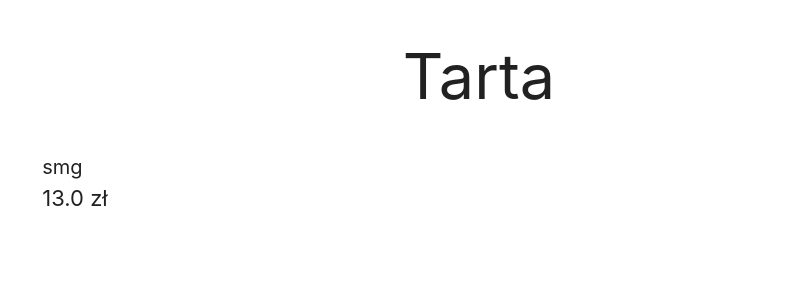
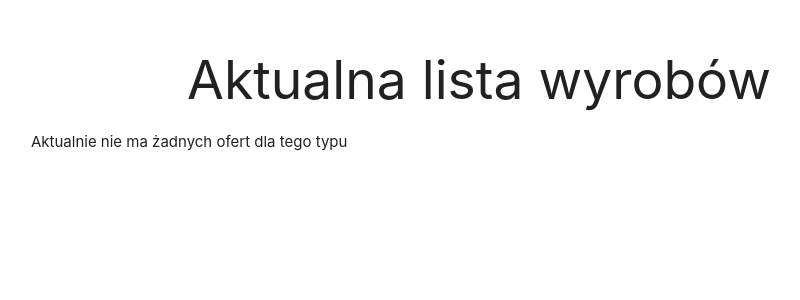
Before and after one commit to mariuszkrzyzopolski/SweetSite, a Django app: page /4 in a window 1280 px wide. Shown: the top 300 px of the page, without its empty margins (161-961 px from the left). Run offline with Django 3.2, Linux system fonts and the light colour scheme; data comes from the database, SQL or seed files in the repository.

Commit message:
menu and cards

```diff
--- a/SweetOffer/templates/SweetOffer/detail.html
+++ b/SweetOffer/templates/SweetOffer/detail.html
@@ -1,14 +1,14 @@
 {% extends "base.html" %}
 {% block content %}
-<h1 class="col s12 truncate center-align">{{ offer.title }}</h1>
+<h1 class="col s12 center-align">{{ offer.title }}</h1>
 <div class="col s12">{{ offer.offer_text }}</div>
-<ul class="col s5">
+<ul class="col s6">
     {% for description in offer.description_set.all %}
         <li style="font-size:20px">{{ description.description_text }}</li>
     {% endfor %}
     <li style="font-size:22px">{{ offer.sum_price }} zł</li>
 </ul>
 {% for image in offer.image_set.all %}
-<img class="col s5 hoverable" src="{{ image.image_link }}.jpg">
+<img class="col s6 hoverable" src="{{ image.image_link }}.jpg">
 {% endfor %}
 {% endblock %}
--- /dev/null
+++ b/SweetOffer/templates/SweetOffer/offer_list.html
@@ -0,0 +1,13 @@
+{% extends "base.html" %}
+{% block content %}
+<h2 class="col s12 center-align">Aktualna lista wyrobów</h2>
+{% if offers_by_type %}
+    <ul class="collection">
+    {% for offer in offers_by_type %}
+        <li sty><a class="collection-item" href={% url 'detail' offer.id %}>{{ offer.title }}</a></li>
+    {% endfor %}
+    </ul>
+{% else %}
+    <p>Aktualnie nie ma żadnych ofert dla tego typu</p>
+{% endif %}
+{% endblock %}
--- a/SweetOffer/urls.py
+++ b/SweetOffer/urls.py
@@ -4,5 +4,6 @@ from . import views
 
 urlpatterns = [
     path('', views.index, name='index'),
-    path('<int:offer_id>', views.detail, name='detail')
+    path('<int:type_id>', views.offer_list, name='offer_list'),
+    path('offer/<int:offer_id>', views.detail, name='detail')
 ]
--- a/SweetOffer/views.py
+++ b/SweetOffer/views.py
@@ -1,13 +1,19 @@
 from django.http import Http404
 from django.shortcuts import render, get_object_or_404
 
-from SweetOffer.models import Offer, Image
+from SweetOffer.models import Offer, Type
 
 
 def index(request):
-    latest_offers_list = Offer.objects.order_by('-pub_date')
-    context = {'latest_offers_list': latest_offers_list}
+    types = Type.objects.all()
+    context = {'types': types}
     return render(request, 'SweetOffer/index.html', context)
+
+
+def offer_list(request, type_id):
+    offers_by_type = Offer.objects.filter(type_offer=type_id)
+    context = {'offers_by_type': offers_by_type}
+    return render(request, 'SweetOffer/offer_list.html', context)
 
 
 def detail(request, offer_id):
```
Also changed, not shown: SweetOffer/templates/SweetOffer/index.html (+5 -6 lines).
